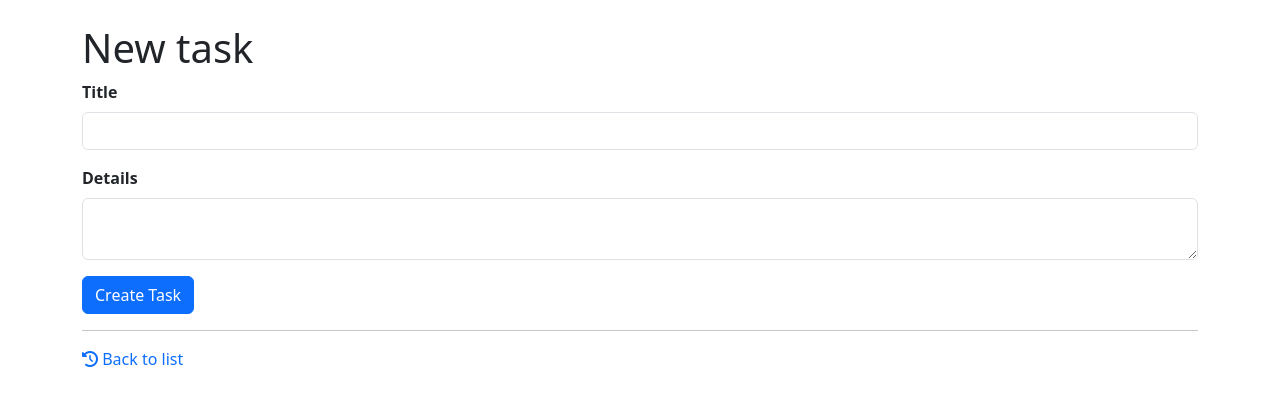
After one commit to surfin-web/rails-task-manager, a Rails app: page /tasks/new in a window 1280 px wide. The commit adds this page. Shown: the top 406 px of the page. Run offline with Rails 7, Linux system fonts and the light colour scheme; some libraries are stand-ins or nearby versions.

Commit message:
Add Bootstrap and Font Awesome

```diff
--- /dev/null
+++ b/app/controllers/tasks_controller.rb
@@ -0,0 +1,41 @@
+class TasksController < ApplicationController
+  def index
+    @tasks = Task.all
+  end
+
+  def show
+    @task = Task.find(params[:id])
+  end
+
+  def new
+    @task = Task.new
+  end
+
+  def create
+    @task = Task.new(task_params)
+    @task.save
+    redirect_to task_path(@task)
+  end
+
+  def edit
+    @task = Task.find(params[:id])
+  end
+
+  def update
+    @task = Task.find(params[:id])
+    @task.update(task_params)
+    redirect_to task_path(@task)
+  end
+
+  def destroy
+    @task = Task.find(params[:id])
+    @task.destroy
+    redirect_to tasks_path, status: :see_other
+  end
+
+  private
+
+  def task_params
+    params.require(:task).permit(:title, :details, :completed)
+  end
+end
--- /dev/null
+++ b/app/helpers/tasks_helper.rb
@@ -0,0 +1,2 @@
+module TasksHelper
+end
--- /dev/null
+++ b/app/models/task.rb
@@ -0,0 +1,2 @@
+class Task < ApplicationRecord
+end
--- a/app/views/layouts/application.html.erb
+++ b/app/views/layouts/application.html.erb
@@ -21,9 +21,13 @@
     <%# Includes all stylesheet files in app/assets/stylesheets %>
     <%= stylesheet_link_tag :app, "data-turbo-track": "reload" %>
     <%= javascript_importmap_tags %>
+    <link href="https://cdn.jsdelivr.net/npm/bootstrap@5.3.6/dist/css/bootstrap.min.css" rel="stylesheet" integrity="sha384-4Q6Gf2aSP4eDXB8Miphtr37CMZZQ5oXLH2yaXMJ2w8e2ZtHTl7GptT4jmndRuHDT" crossorigin="anonymous">
+    <link rel="stylesheet" href="https://use.fontawesome.com/releases/v6.1.2/css/all.css">
   </head>
 
-  <body>
-    <%= yield %>
+    <body>
+    <div class="container mt-4">
+      <%= yield %>
+    </div>
   </body>
 </html>
--- /dev/null
+++ b/app/views/tasks/new.html.erb
@@ -0,0 +1,21 @@
+<h1>New task</h1>
+
+<%= form_with model: @task do |form| %>
+  <div class="mb-3">
+    <%= form.label :title, class: "form-label fw-bold" %>
+    <%= form.text_field :title, class: "form-control" %>
+  </div>
+
+  <div class="mb-3">
+    <%= form.label :details, class: "form-label fw-bold" %>
+    <%= form.text_area :details, class: "form-control" %>
+  </div>
+
+  <%= form.submit class: "btn btn-primary" %>
+<% end %>
+
+<hr>
+
+<%= link_to tasks_path, class: "text-decoration-none" do %>
+  <i class="fa-solid fa-clock-rotate-left"></i> Back to list
+<% end %>
--- a/config/routes.rb
+++ b/config/routes.rb
@@ -1,4 +1,11 @@
 Rails.application.routes.draw do
+  get "tasks", to: "tasks#index"
+  get "tasks/new", to: "tasks#new", as: :new_task
+  post "tasks", to: "tasks#create"
+  get "tasks/:id", to: "tasks#show", as: :task
+  get "tasks/:id/edit", to: "tasks#edit", as: :edit_task
+  patch "tasks/:id", to: "tasks#update"
+  delete "tasks/:id", to: "tasks#destroy"
   # Define your application routes per the DSL in https://guides.rubyonrails.org/routing.html
 
   # Reveal health status on /up that returns 200 if the app boots with no exceptions, otherwise 500.
```
Also changed, not shown: app/views/tasks/edit.html.erb (added, +26 -0 lines), app/views/tasks/index.html.erb (added, +25 -0 lines), app/views/tasks/show.html.erb (added, +20 -0 lines), db/migrate/20261124152027_create_tasks.rb (added, +11 -0 lines), test/controllers/tasks_controller_test.rb (added, +7 -0 lines), test/fixtures/tasks.yml (added, +11 -0 lines), test/models/task_test.rb (added, +7 -0 lines), db/schema.rb (added).
